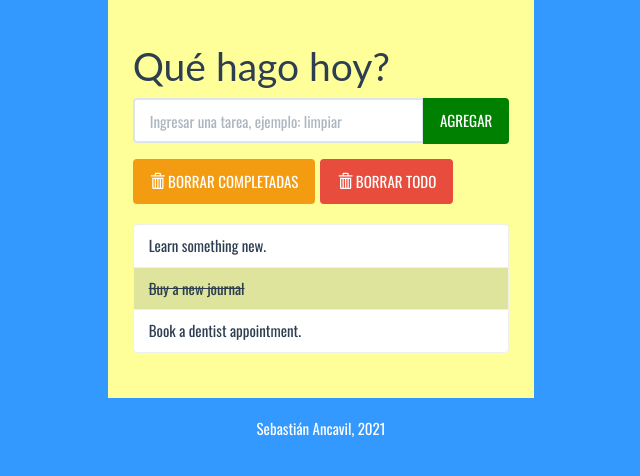
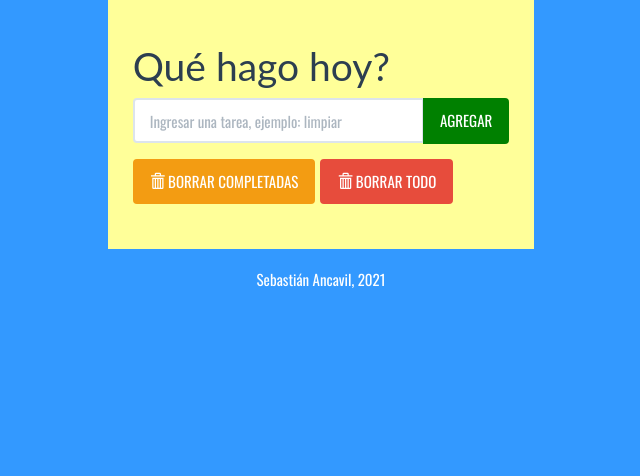
Before and after one commit to spancavil/Django-todoList, a Django app: page / in a window 1280 px wide. Shown: the part 129-605 px from the top of the page, without its empty margins (319-959 px from the left). Run offline with Django 3.2, Linux system fonts and the light colour scheme; data that the repository does not hold is empty; some libraries are stand-ins or nearby versions.

Commit message:
Comentado de las tareas hardcodeadas

```diff
--- a/todoListProj/listadoTareas/templates/listadoTareas/index.html
+++ b/todoListProj/listadoTareas/templates/listadoTareas/index.html
@@ -67,9 +67,9 @@
 							{% endif %}
 						{% endfor%}
 						<!--Tareas hardcodeadas-->
-						<li class="list-group-item">Learn something new.</li>
+						<!-- <li class="list-group-item">Learn something new.</li>
 						<li class="list-group-item todo-completed">Buy a new journal</li>
-						<li class="list-group-item">Book a dentist appointment.</li>
+						<li class="list-group-item">Book a dentist appointment.</li> -->
 					</ul>
 				</div>
 			</div>
```
